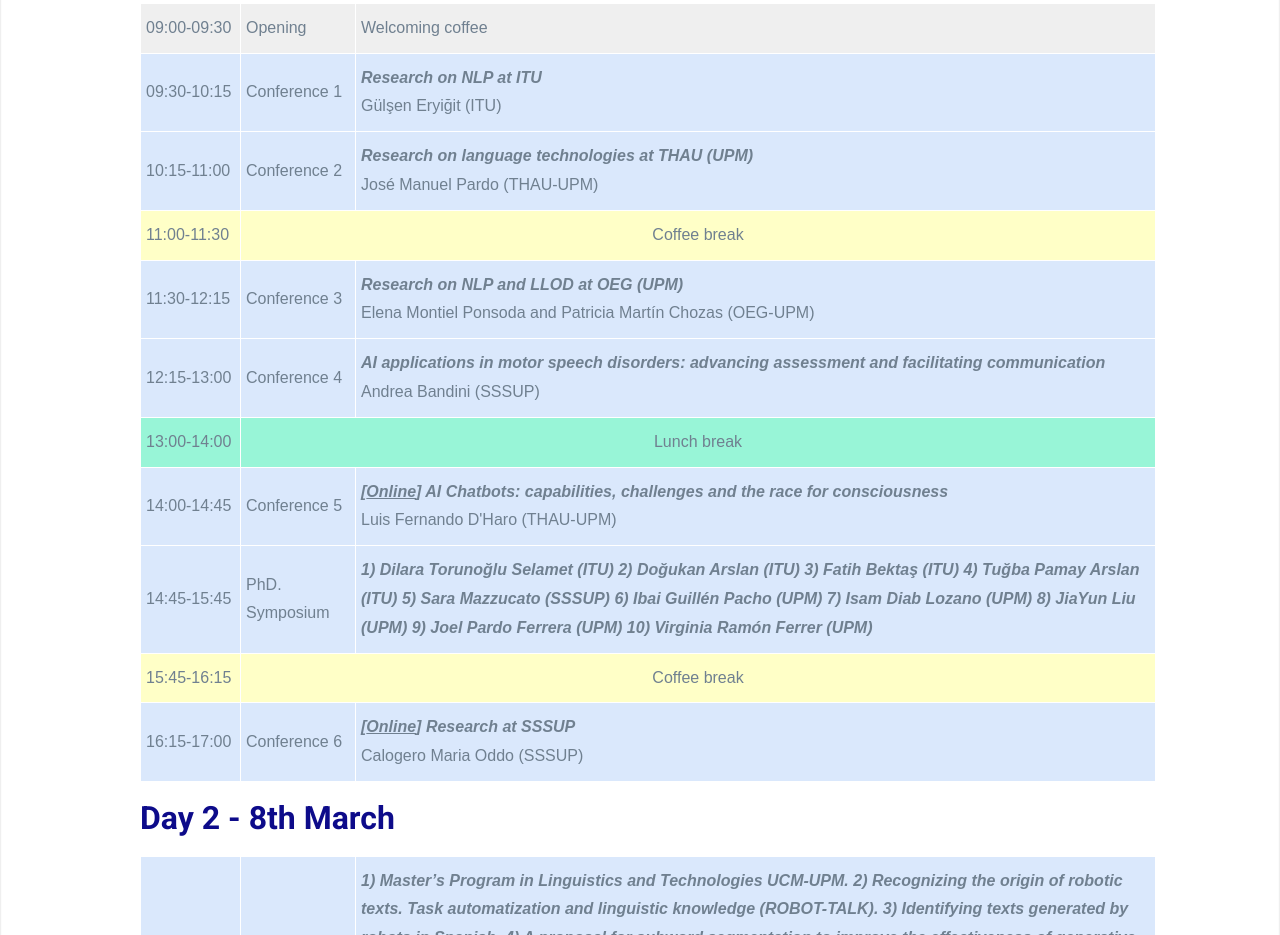
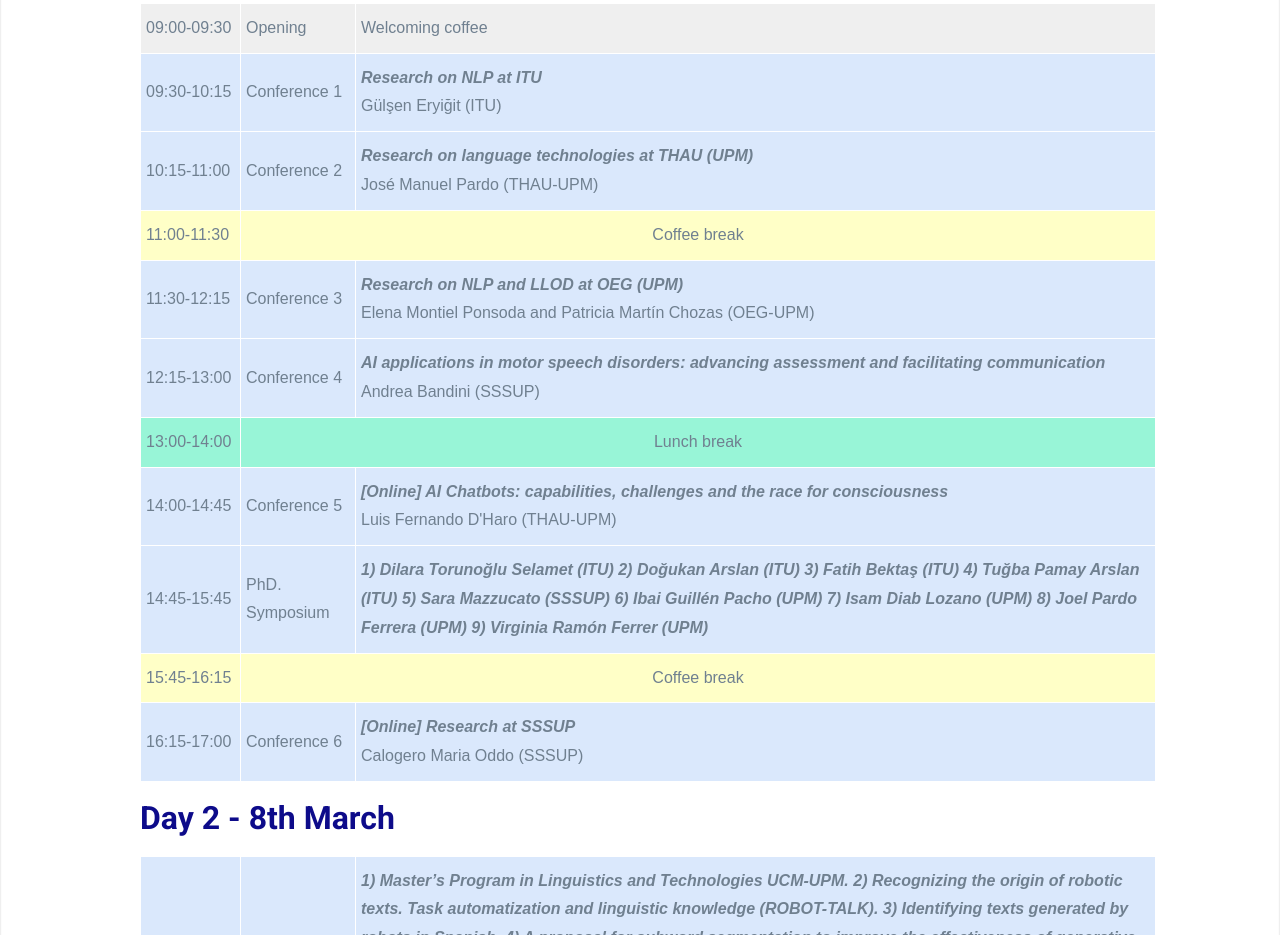
Before and after one commit to oeg-upm/eelisa-lt-workshop, a plain HTML site: page index.html in a window 1280 px wide. Shown: the part 234-1169 px from the top of the page. Drawn offline with Linux system fonts and the light colour scheme.

Commit message:
modified index

```diff
--- a/index.html
+++ b/index.html
@@ -94,12 +94,12 @@
   <tr>
     <td class="tg-dxuu">14:00-14:45</td>
     <td class="tg-dxuu">Conference 5</td>
-    <td class="tg-dxuu"><span style="font-style:italic">[<a class="intext" href="https://upm.zoom.us/j/86961381630?pwd=aDN4NHo0SWR4d3pJWllxbm0wQ1RYdz09">Online</a>] AI Chatbots: capabilities, challenges and the race for consciousness</span><br><span style="font-weight:400;font-style:normal">Luis Fernando D'Haro (THAU-UPM)</span></td>
+    <td class="tg-dxuu"><span style="font-style:italic">[Online] AI Chatbots: capabilities, challenges and the race for consciousness</span><br><span style="font-weight:400;font-style:normal">Luis Fernando D'Haro (THAU-UPM)</span></td>
   </tr>
   <tr>
     <td class="tg-dxuu">14:45-15:45</td>
     <td class="tg-dxuu">PhD. Symposium</td>
-    <td class="tg-dxuu"><span style="font-style:italic">1) Dilara Torunoğlu Selamet (ITU) 2) Doğukan Arslan (ITU) 3) Fatih Bektaş (ITU) 4) Tuğba Pamay Arslan (ITU) 5) Sara Mazzucato (SSSUP) 6) Ibai Guillén Pacho (UPM) 7) Isam Diab Lozano (UPM) 8) JiaYun Liu (UPM) 9) Joel Pardo Ferrera (UPM) 10) Virginia Ramón Ferrer (UPM)
+    <td class="tg-dxuu"><span style="font-style:italic">1) Dilara Torunoğlu Selamet (ITU) 2) Doğukan Arslan (ITU) 3) Fatih Bektaş (ITU) 4) Tuğba Pamay Arslan (ITU) 5) Sara Mazzucato (SSSUP) 6) Ibai Guillén Pacho (UPM) 7) Isam Diab Lozano (UPM) 8) Joel Pardo Ferrera (UPM) 9) Virginia Ramón Ferrer (UPM)
 
 </span><br><span style="font-weight:400;font-style:normal"></span></td>
   </tr>
@@ -111,7 +111,7 @@
   <tr>
     <td class="tg-dxuu">16:15-17:00</td>
     <td class="tg-dxuu">Conference 6</td>
-    <td class="tg-dxuu"><span style="font-style:italic">[<a class="intext" href="https://upm.zoom.us/j/81163431057?pwd=ekJXOC9wMWtzOTNwYnYvN3JBT3dNZz09">Online</a>] Research at SSSUP</span><br><span style="font-weight:400;font-style:normal">Calogero Maria Oddo (SSSUP)</span></td>
+    <td class="tg-dxuu"><span style="font-style:italic">[Online] Research at SSSUP</span><br><span style="font-weight:400;font-style:normal">Calogero Maria Oddo (SSSUP)</span></td>
   </tr>
 
 </tbody>
```
